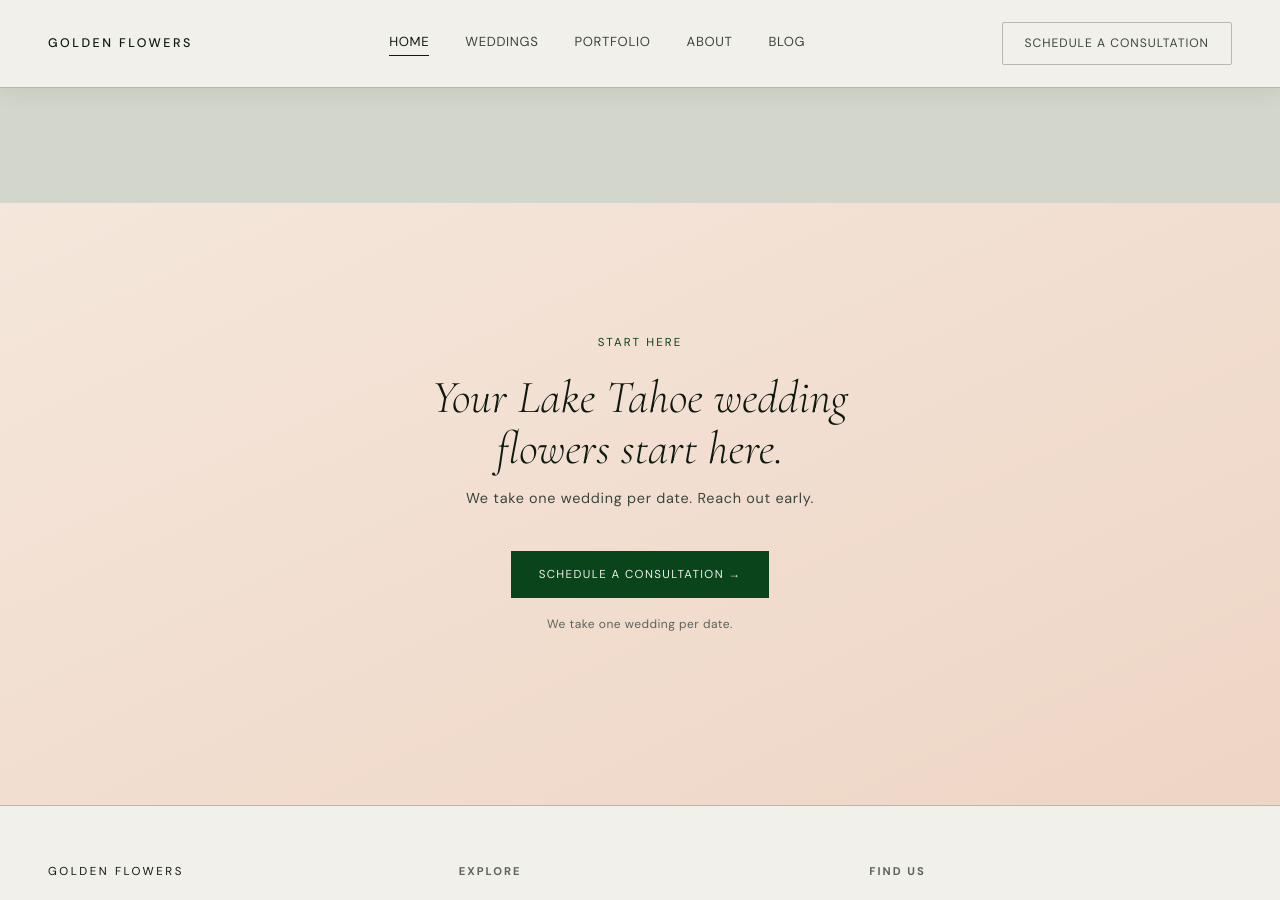
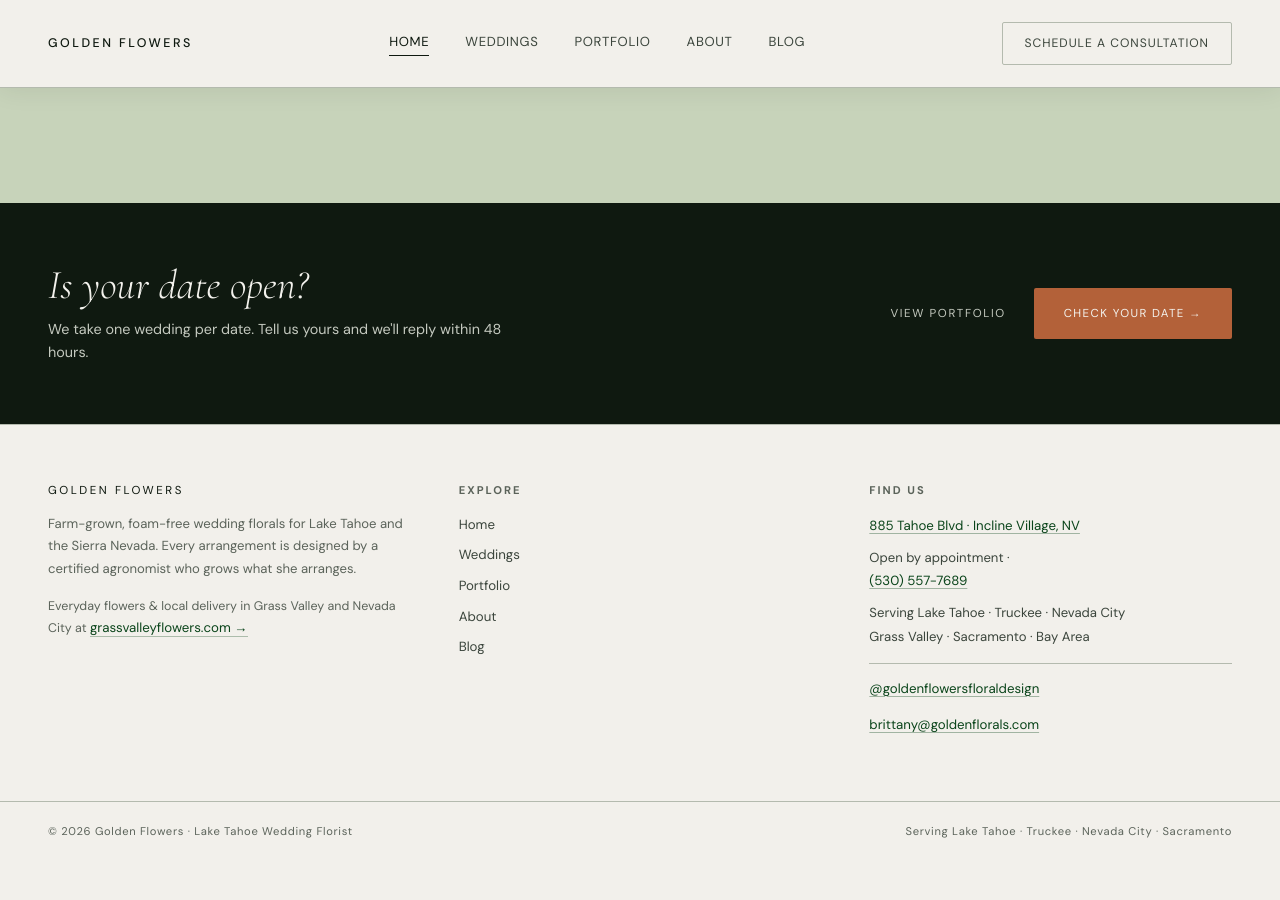
Before and after one commit to jshplhm/goldenflowers, a Jekyll site: the page built from index.md, in a window 1280 px wide and 900 px high, scrolled down 6901 px. Built offline with Jekyll 4.4.1, drawn with Linux system fonts in a browser that asks for light colours; after the commit the page ends 7762 px from its top, so only the background shows below that.

Commit message:
Crispness pass (tokens) + redesigned footer with pre-footer CTA
The polish gap vs the design mockups was color craft, fixed at the token level
so it lifts the whole site:
- --bg2 sage given real saturation (was near-gray)
- tiles now crisp near-white with a soft, present shadow and a whisper border
  (was tinted off-white + invisible shadow + visible hairline)

Footer redesigned per Claude Design mockups:
- dark-green pre-footer CTA strip (View portfolio + Check your date), universal
- refined Find Us column with a hairline rule and underlined live links
  (phone / Instagram / email)
- removed Home's redundant closing CTA (pre-footer is the single close now)

No em dashes.

Co-Authored-By: Claude Opus 4.8 <noreply@anthropic.com>

```diff
--- a/_includes/footer.html
+++ b/_includes/footer.html
@@ -1,8 +1,21 @@
+<section class="prefooter-cta">
+  <div class="prefooter-inner">
+    <div class="prefooter-text">
+      <p class="prefooter-head">Is your date open?</p>
+      <p class="prefooter-sub">We take one wedding per date. Tell us yours and we'll reply within 48 hours.</p>
+    </div>
+    <div class="prefooter-actions">
+      <a href="{{ site.baseurl }}/portfolio" class="prefooter-link">View portfolio</a>
+      <a href="{{ site.baseurl }}/weddings#consultation" class="prefooter-btn" data-consult-open>Check your date &rarr;</a>
+    </div>
+  </div>
+</section>
+
 <footer class="site-footer site-footer--full">
   <div class="footer-col">
     <p class="footer-brand">Golden Flowers</p>
     <p class="footer-tagline">Farm-grown, foam-free wedding florals for Lake Tahoe and the Sierra Nevada. Every arrangement is designed by a certified agronomist who grows what she arranges.</p>
-    <p class="footer-sister">Everyday flowers &amp; local delivery in Grass Valley and Nevada City at <a href="https://grassvalleyflowers.com" target="_blank" rel="noopener">grassvalleyflowers.com →</a></p>
+    <p class="footer-sister">Everyday flowers &amp; local delivery in Grass Valley and Nevada City at <a href="https://grassvalleyflowers.com" target="_blank" rel="noopener">grassvalleyflowers.com &rarr;</a></p>
   </div>
   <div class="footer-col">
     <h4>Explore</h4>
@@ -14,10 +27,13 @@
   </div>
   <div class="footer-col footer-info">
     <h4>Find Us</h4>
-    <p><a href="https://maps.app.goo.gl/iSNwv732pnkZUF3N7" target="_blank" rel="noopener">885 Tahoe Blvd &middot; Incline Village, NV</a><br><span style="white-space:nowrap;">Open by appointment &middot; <a href="tel:5305577689">(530) 557-7689</a></span></p>
+    <p><a href="https://maps.app.goo.gl/iSNwv732pnkZUF3N7" target="_blank" rel="noopener">885 Tahoe Blvd &middot; Incline Village, NV</a></p>
+    <p>Open by appointment &middot; <a href="tel:5305577689">(530) 557-7689</a></p>
     <p style="margin-top:8px;">Serving Lake Tahoe &middot; Truckee &middot; Nevada City<br>Grass Valley &middot; Sacramento &middot; Bay Area</p>
-    <p><a href="https://www.instagram.com/goldenflowersfloraldesign/" target="_blank" rel="noopener">@goldenflowersfloraldesign</a></p>
-    <p><a href="mailto:brittany@goldenflorals.com">brittany@goldenflorals.com</a></p>
+    <div class="footer-contact">
+      <a href="https://www.instagram.com/goldenflowersfloraldesign/" target="_blank" rel="noopener">@goldenflowersfloraldesign</a>
+      <a href="mailto:brittany@goldenflorals.com">brittany@goldenflorals.com</a>
+    </div>
   </div>
 </footer>
 <div class="footer-bottom">
--- a/assets/css/style.css
+++ b/assets/css/style.css
@@ -41,7 +41,7 @@
 
   /* Backgrounds */
   --bg:  oklch(95.5% .007 90);    /* warm off-white */
-  --bg2: oklch(87%   .016 115);   /* soft sage green */
+  --bg2: oklch(85%   .035 128);   /* soft sage green — real saturation so it reads sage, not gray */
   --bg3: oklch(97.5% .004 88);    /* near-white */
 
   /* Text */
@@ -67,12 +67,12 @@
   /* Tile system — the rounded, spaced-tile direction (June 2026 redesign) */
   --radius:    16px;              /* content tiles */
   --radius-sm: 12px;              /* smaller chips / image tiles */
-  --tile-bg:     var(--bg3);                       /* near-white tile face */
+  --tile-bg:     oklch(99% .003 90);               /* crisp near-white tile face (pops on sage) */
   --tile-bg-warm: oklch(94.5% .018 64);            /* warm tile variant */
-  --tile-border: oklch(82% .014 120 / .8);         /* soft hairline border */
-  --tile-border-hover: oklch(76% .03 120);
-  --tile-shadow: 0 1px 2px oklch(20% .023 148 / .03);
-  --tile-shadow-hover: 0 8px 28px oklch(20% .023 148 / .07);
+  --tile-border: oklch(88% .010 125 / .5);         /* whisper border — shadow does the lifting */
+  --tile-border-hover: oklch(80% .025 125 / .7);
+  --tile-shadow: 0 2px 4px oklch(22% .04 150 / .04), 0 12px 30px oklch(22% .04 150 / .07);
+  --tile-shadow-hover: 0 4px 8px oklch(22% .04 150 / .05), 0 18px 40px oklch(22% .04 150 / .10);
   --tile-gap: 20px;               /* spacing between tiles, replaces 1px hairline grids */
 }
 @media (max-width: 1024px) {
@@ -1463,6 +1463,33 @@ input, select { min-height: 50px; }
 .testi-featured cite { font-style: normal; color: var(--fg2); }
 @media (max-width: 640px) { .testi-featured { margin-bottom: 32px; } }
 
+/* — Pre-footer CTA strip (dark green; one consistent close site-wide) — */
+.prefooter-cta { background: var(--fg); padding: 60px 48px; }
+.prefooter-inner { max-width: 1280px; margin: 0 auto; display: flex; align-items: center; justify-content: space-between; gap: 36px; flex-wrap: wrap; }
+.prefooter-head { font-family: var(--f-d); font-style: italic; font-weight: 300; font-size: clamp(2rem, 3.2vw, 2.9rem); line-height: 1.1; color: oklch(96% .006 88); }
+.prefooter-sub { font-family: var(--f-b); font-size: .9rem; line-height: 1.6; color: oklch(83% .015 128); margin-top: 10px; max-width: 480px; }
+.prefooter-actions { display: flex; align-items: center; gap: 28px; }
+.prefooter-link { font-family: var(--f-b); font-size: .72rem; letter-spacing: .14em; text-transform: uppercase; color: oklch(83% .015 128); white-space: nowrap; transition: color .2s; }
+.prefooter-link:hover { color: oklch(96% .006 88); }
+.prefooter-btn { background: var(--acc2); color: oklch(96% .006 88); font-family: var(--f-b); font-size: .72rem; letter-spacing: .12em; text-transform: uppercase; padding: 16px 30px; border-radius: 2px; white-space: nowrap; transition: opacity .2s; }
+.prefooter-btn:hover { opacity: .9; }
+@media (max-width: 640px) {
+  .prefooter-cta { padding: 40px 20px; }
+  .prefooter-inner { flex-direction: column; align-items: flex-start; gap: 24px; }
+  .prefooter-actions { width: 100%; flex-direction: column-reverse; align-items: stretch; gap: 16px; }
+  .prefooter-btn { text-align: center; }
+  .prefooter-link { text-align: center; }
+}
+
+/* — Footer contact links: live + underlined, separated by a hairline — */
+.footer-contact { margin-top: 14px; padding-top: 14px; border-top: 1px solid var(--bor); display: flex; flex-direction: column; gap: 6px; }
+.footer-info a, .footer-contact a {
+  color: var(--acc); text-decoration: underline; text-underline-offset: 3px;
+  text-decoration-thickness: 1px; text-decoration-color: oklch(34% .09 148 / .35);
+  transition: text-decoration-color .2s;
+}
+.footer-info a:hover, .footer-contact a:hover { text-decoration-color: var(--acc); }
+
 /* — Meet Brittany video (renders only when founder_video is set) — */
 .video-frame {
   position: relative; aspect-ratio: 16 / 9; width: 100%;
--- a/index.md
+++ b/index.md
@@ -204,13 +204,3 @@ canonical_url: https://goldenflorals.com/
     </div>
   </div>
 </section>
-
-<div class="cta-section">
-  <div style="max-width:640px;margin:0 auto;">
-    <span class="label" style="display:block;text-align:center">Start here</span>
-    <h2>Your Lake Tahoe wedding flowers start here.</h2>
-    <p>We take one wedding per date. Reach out early.</p>
-    <a href="{{ site.baseurl }}/weddings#consultation" class="btn-primary" data-consult-open>Schedule a Consultation &rarr;</a>
-    <p style="font-size:.75rem;color:var(--fgm);margin-top:16px;letter-spacing:.04em;">We take one wedding per date.</p>
-  </div>
-</div>
```
